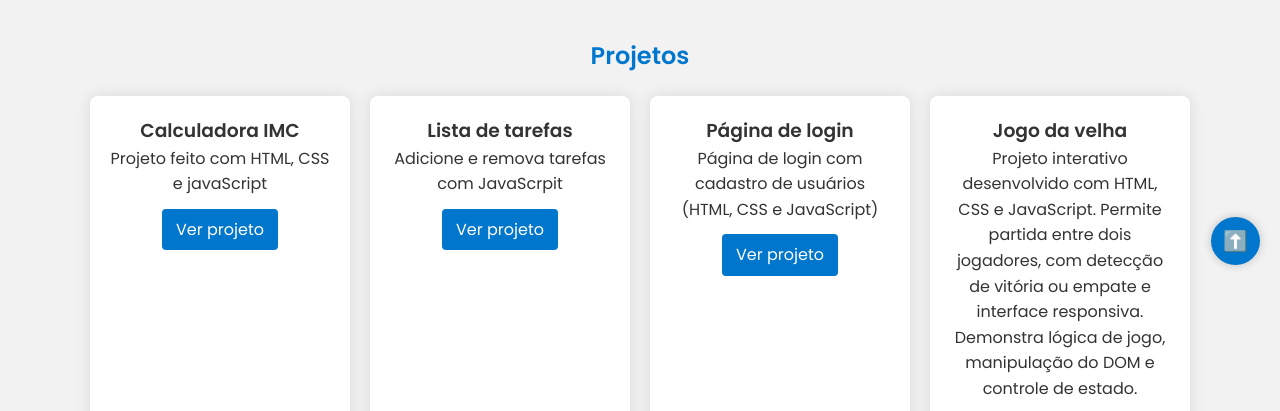
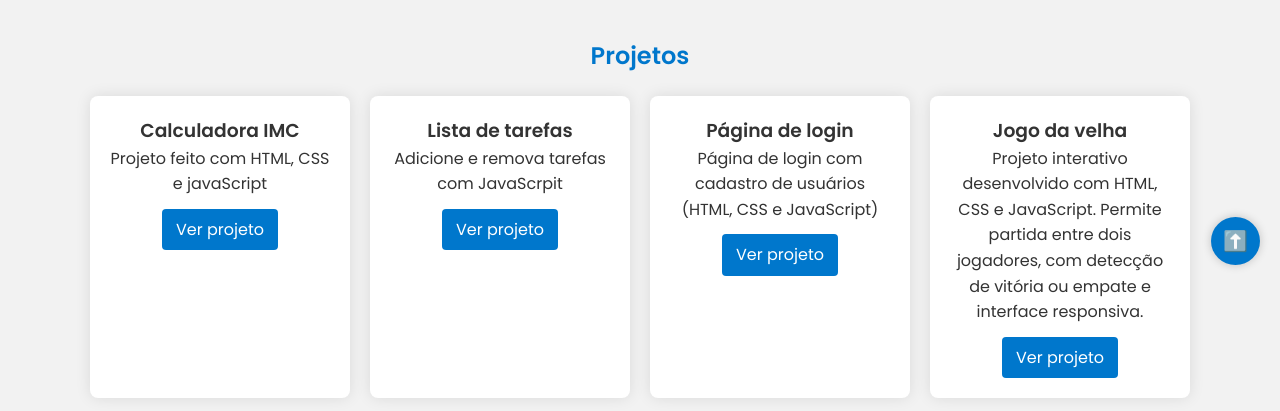
Before and after one commit to mouramt/Portifolio, a plain HTML site: page index.html in a window 1280 px wide. Shown: the part 515-926 px from the top of the page. Drawn offline with nearby package versions, Linux system fonts and the light colour scheme.

Commit message:
Update index.html

```diff
--- a/index.html
+++ b/index.html
@@ -54,7 +54,7 @@ target="_blank"><i class="fab fa-github"></i></a>
 
             <div class="card">
                 <h3>Jogo da velha</h3>
-                <p>Projeto interativo desenvolvido com HTML, CSS e JavaScript. Permite partida entre dois jogadores, com detecção de vitória ou empate e interface responsiva. Demonstra lógica de jogo, manipulação do DOM e controle de estado.</p>
+                <p>Projeto interativo desenvolvido com HTML, CSS e JavaScript. Permite partida entre dois jogadores, com detecção de vitória ou empate e interface responsiva.</p>
                 <a href="https://mouramt.github.io/jogo-da-velha/"/>Ver projeto</a>
             </div>
             <!--adicionar mais projetos depois-->
```
